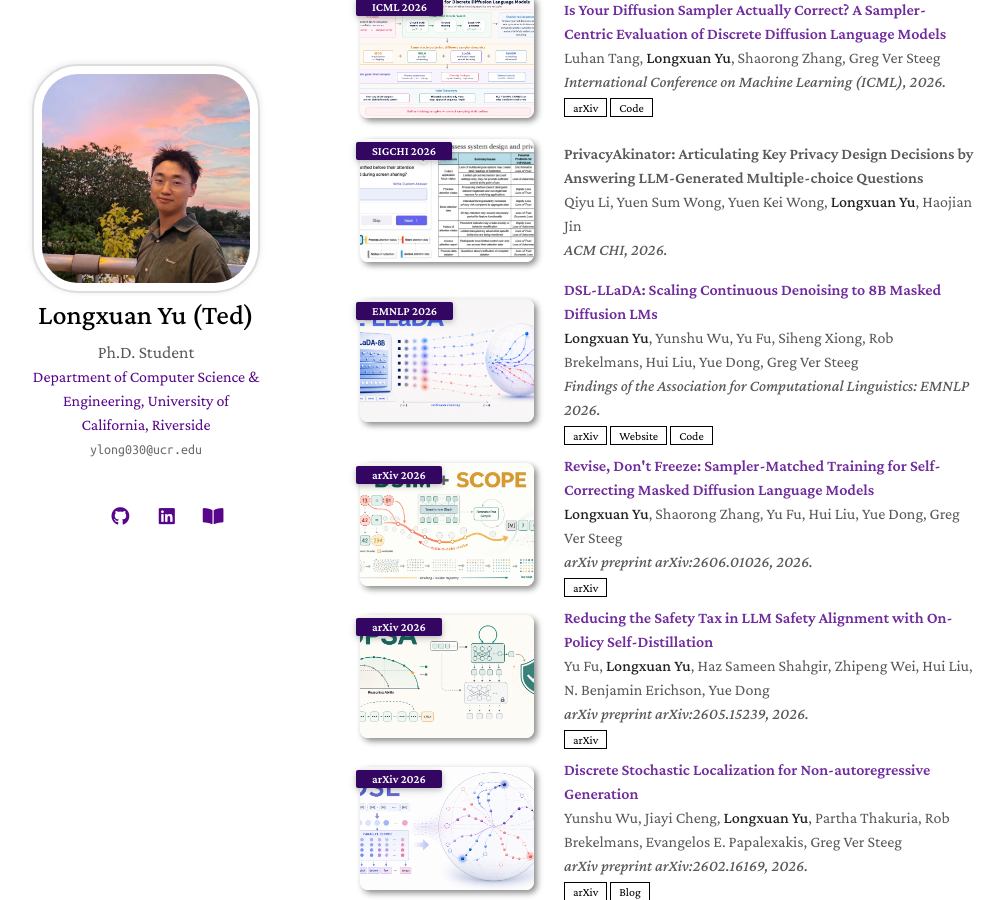
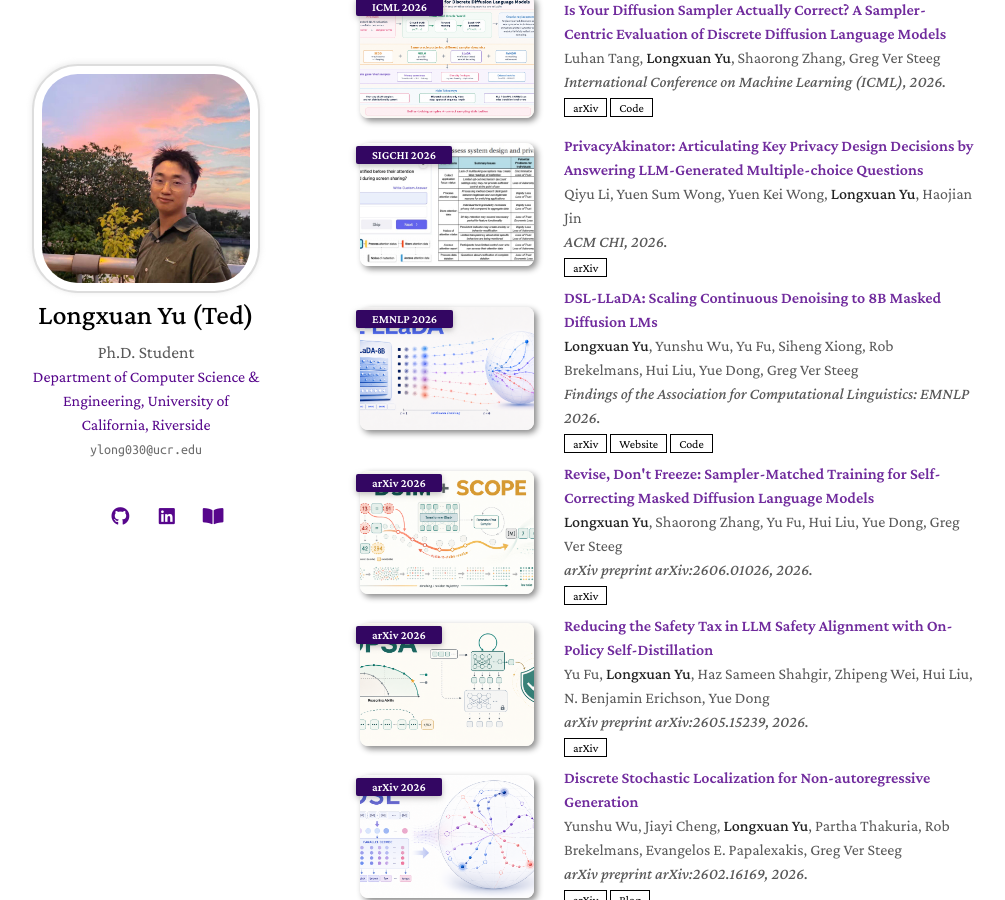
Before and after one commit to fengsxy/fengsxy.github.io, a Jekyll site: the page built from index.md, in a window 1280 px wide and 900 px high, scrolled down 680 px. Shown: the whole window, without its empty margins (130-1135 px from the left). Built offline with Jekyll 4.4.1, drawn with Linux system fonts in a browser that asks for light colours; nearby versions of some CDN libraries; a style sheet for code colours, icons or effects is not loaded; our own code applies the rules of GitHub Pages for plain Markdown files.

Commit message:
Add PrivacyAkinator arXiv link

```diff
--- a/_includes/projects.md
+++ b/_includes/projects.md
@@ -55,10 +55,11 @@
   </div>
 
   <div class="col-sm-9" style="position: relative;padding-right: 15px;padding-left: 20px;">
-    <div class="title">PrivacyAkinator: Articulating Key Privacy Design Decisions by Answering LLM-Generated Multiple-choice Questions</div>
+    <div class="title"><a href="https://arxiv.org/abs/2605.20206">PrivacyAkinator: Articulating Key Privacy Design Decisions by Answering LLM-Generated Multiple-choice Questions</a></div>
     <div class="author">Qiyu Li, Yuen Sum Wong, Yuen Kei Wong, <strong>Longxuan Yu</strong>, Haojian Jin</div>
     <div class="periodical"><em>ACM CHI, 2026.</em></div>
     <div class="links">
+      <a href="https://arxiv.org/abs/2605.20206" class="btn btn-sm z-depth-0" role="button" target="_blank" style="font-size:12px;">arXiv</a>
     </div>
   </div>
 </div>
```
